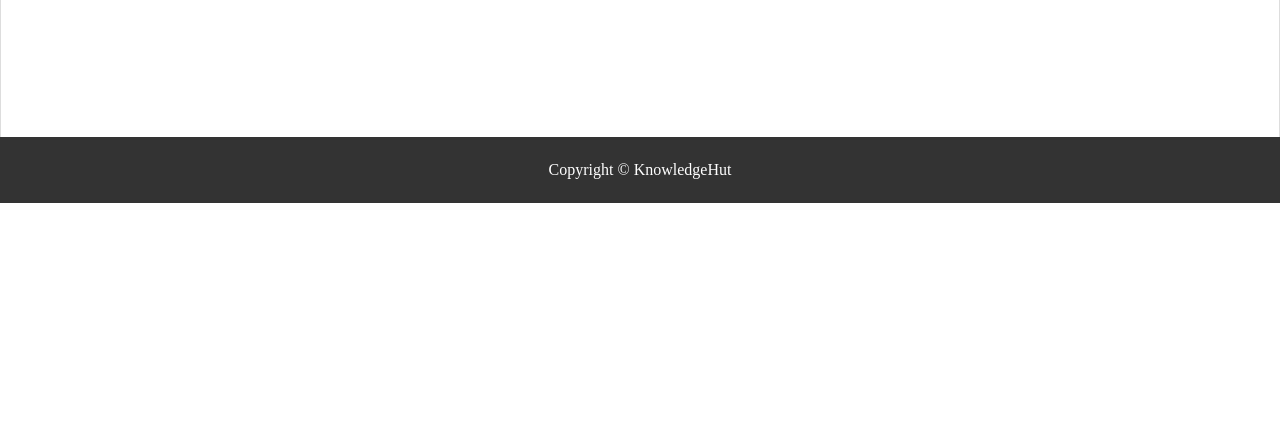
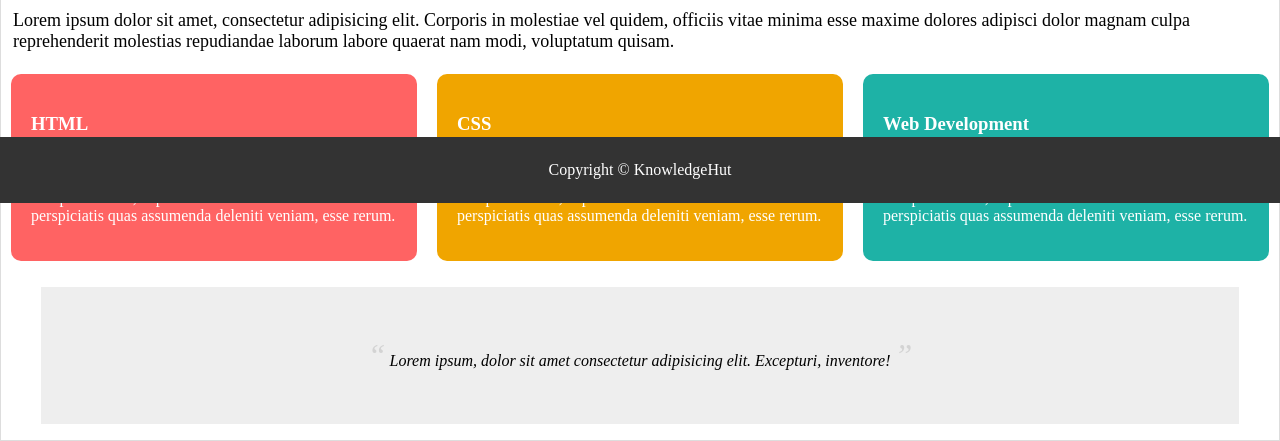
Before and after one commit to javdev20/MyWebsite, a plain HTML site: page src/index.html in a window 1280 px wide. Shown: the part 597-1038 px from the top of the page. Before the commit the page ends 800 px from the top, so only its background shows below. Drawn offline with Linux system fonts and the light colour scheme.

Commit message:
building divs for text and qoute

```diff
--- a/src/index.html
+++ b/src/index.html
@@ -49,6 +49,43 @@
                 </div>
             </div>
 
+            <div class="maintext">
+                Lorem ipsum dolor sit amet, consectetur adipisicing
+                elit. Corporis in molestiae vel quidem, officiis
+                vitae minima esse maxime dolores adipisci dolor
+                magnam culpa reprehenderit molestias repudiandae
+                laborum labore quaerat nam modi, voluptatum quisam.
+            </div>
+
+            <div class="subtext">
+                <div class="red">
+                    <h3>HTML</h3>
+                    <p>Lorem ipsum dolor sit amet consectetur adipisicing elit.
+                        Tempora, voluptates, a aut dolore ducimus velit quas
+                        voluptatum iure, explicabo distinctio facilis. Aut totam
+                        perspiciatis quas assumenda deleniti veniam, esse rerum.</p>
+                </div>
+                <div class="yellow">
+                    <h3>CSS</h3>
+                    <p>Lorem ipsum dolor sit amet consectetur adipisicing elit.
+                        Tempora, voluptates, a aut dolore ducimus velit quas
+                        voluptatum iure, explicabo distinctio facilis. Aut totam
+                        perspiciatis quas assumenda deleniti veniam, esse rerum.</p>
+                </div>
+                <div class="green">
+                    <h3>Web Development</h3>
+                    <p>Lorem ipsum dolor sit amet consectetur adipisicing elit.
+                        Tempora, voluptates, a aut dolore ducimus velit quas
+                        voluptatum iure, explicabo distinctio facilis. Aut totam
+                        perspiciatis quas assumenda deleniti veniam, esse rerum.</p>
+                </div>
+            </div>
+
+            <blockquote class="quote">
+                Lorem ipsum, dolor sit amet consectetur adipisicing elit.
+                Excepturi, inventore!
+            </blockquote>
+
             <div class="footer">
                 Copyright &copy; KnowledgeHut
             </div>
--- a/src/style.css
+++ b/src/style.css
@@ -136,8 +136,58 @@ nav ul li a {
     font-size: 24px;
 }
 
+.maintext {
+    font-size: 18px;
+    padding: 12px;
+}
+
+.subtext {
+    display: flex;
+}
+
+.subtext div {
+    padding: 20px;
+    margin: 10px;
+    border-radius: 10px;
+    color: white;
+}
+
+.subtext .red {
+    background-color: #ff6363;
+}
+
+.subtext .yellow {
+    background-color: #f0a500;
+}
+
+.subtext .green {
+    background-color: #1eb2a6;
+}
+
+.quote {
+    display: block;
+    background-color: #eeeeee;
+    padding: 50px;
+    text-align: center;
+    font-style: italic;
+}
+
+.quote::before {
+    display: inline-block;
+    content: open-quote;
+    color: #d3d3d3;
+    font-size: 32px;
+}
+
+.quote::after {
+    display: inline-block;
+    content: close-quote;
+    color: #d3d3d3;
+    font-size: 32px;
+}
+
 .footer {
-    position: absolute;
+    position: fixed;
     left: 0;
     right: 0;
     bottom: 0;
```
